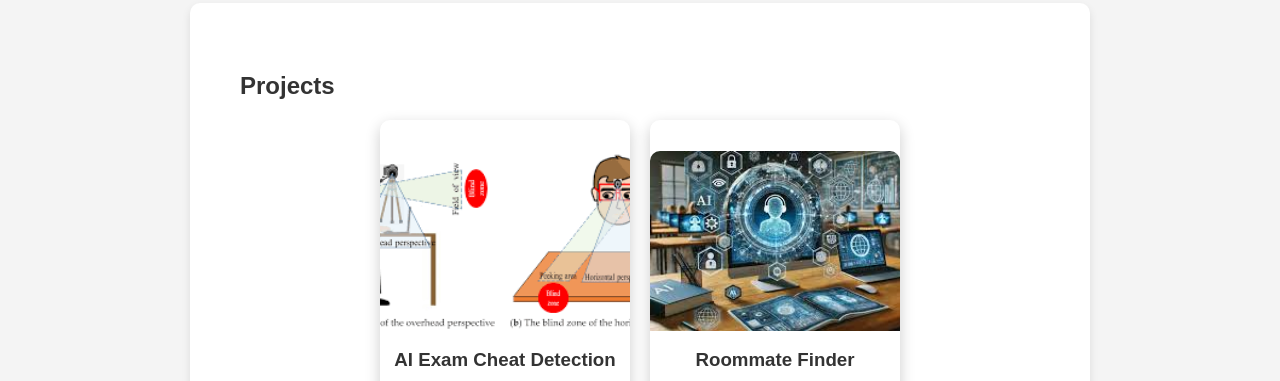
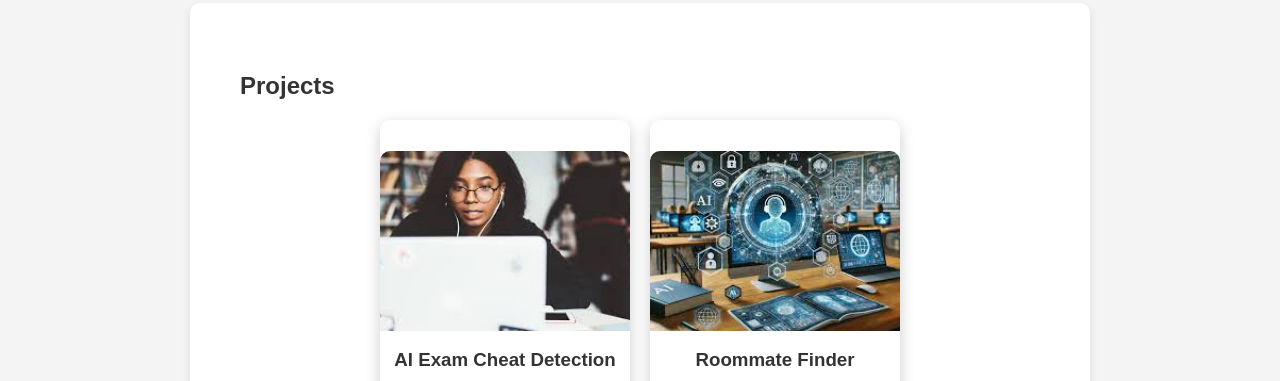
Before and after one commit to kakstalentcommunity/Web.com, a plain HTML site: page index.html in a window 1280 px wide. Shown: the part 2163-2544 px from the top of the page. Drawn offline with Linux system fonts and the light colour scheme; no server answers.

Commit message:
Update index.html

```diff
--- a/index.html
+++ b/index.html
@@ -73,7 +73,7 @@
     <div class="project-container">
         <div class="project-card">
             <div class="project-front">
-                <img src="https://github.com/kakstalentcommunity/Web.com/blob/main/download.png
+                <img src="https://github.com/kakstalentcommunity/Web.com/blob/main/images.jpeg
 " alt="Project 1">
                 <h3>AI Exam Cheat Detection</h3>
             </div>
```
